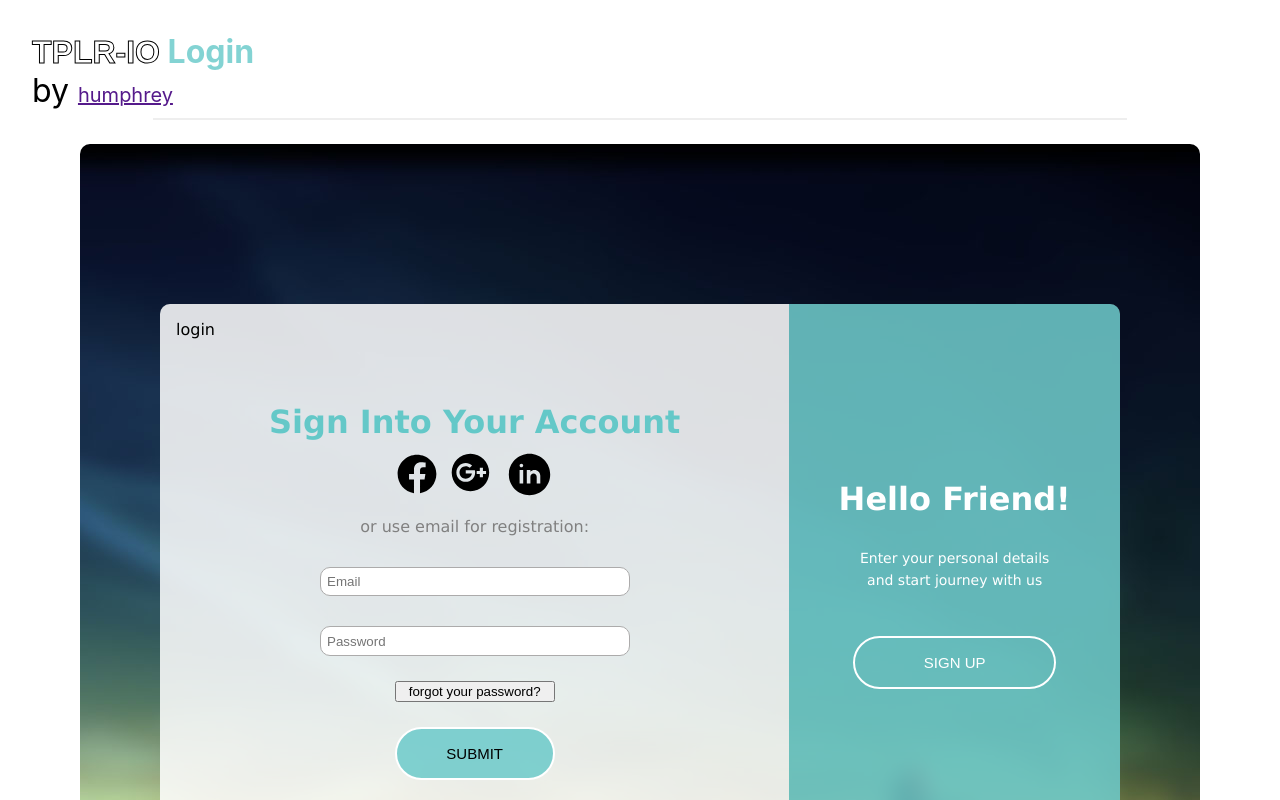
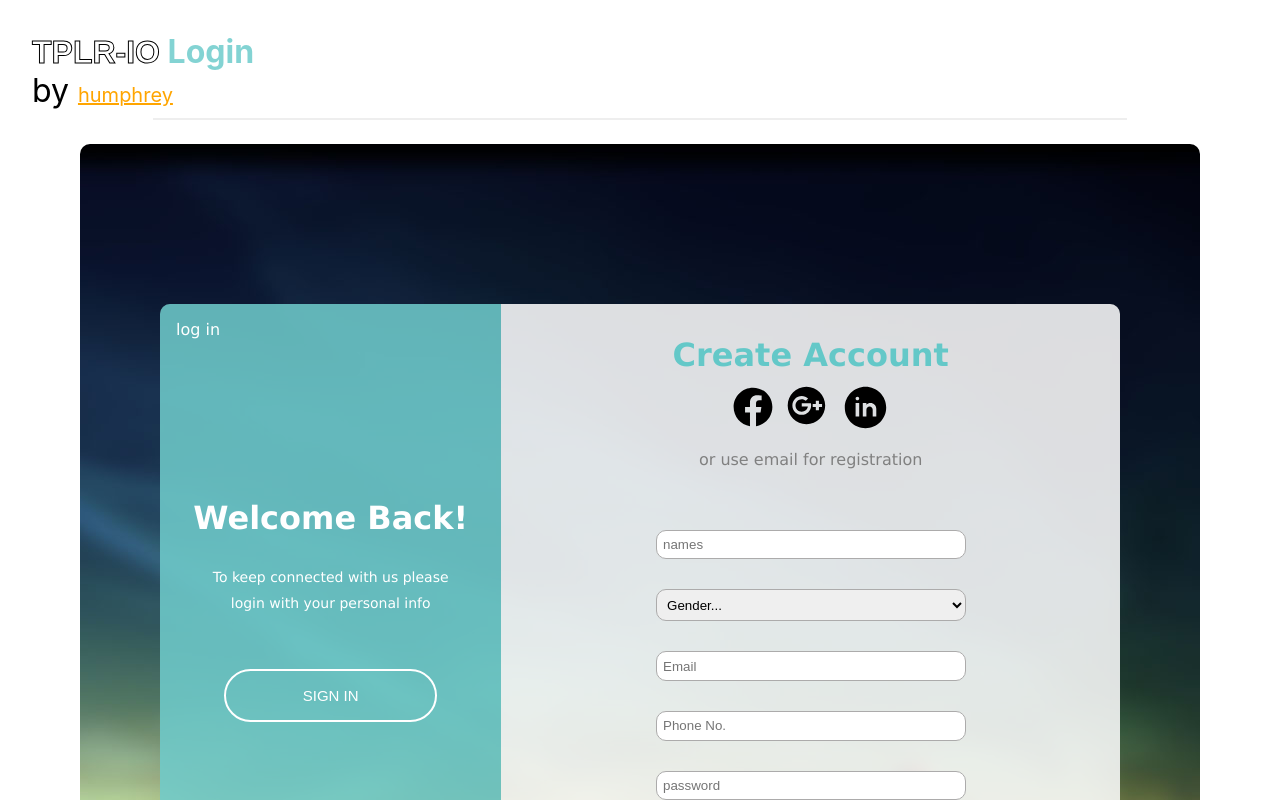
Before and after one commit to Templa-io/SignUp-form-field-with-React-Form-Hook, a React (Create React App) app: page /signup in a window 1280 px wide. Shown: the top 800 px of the page. Built offline with nearby package versions, Linux system fonts and the light colour scheme.

Commit message:
include page redirection with react router

```diff
--- a/package.json
+++ b/package.json
@@ -9,6 +9,7 @@
     "react": "^18.2.0",
     "react-dom": "^18.2.0",
     "react-hook-form": "^7.43.2",
+    "react-router-dom": "^6.8.2",
     "react-scripts": "5.0.1",
     "web-vitals": "^2.1.4"
   },
--- a/src/App.css
+++ b/src/App.css
@@ -28,8 +28,10 @@
   font-weight: bold;
   color: rgb(100, 200, 200, 0.8);
 }
-a {
+.logo a {
   font-size: 20px;
+  color: orange;
+  text-decoration: underline;
 }
 
 .btn {
--- a/src/App.js
+++ b/src/App.js
@@ -1,3 +1,4 @@
+import { Route, Routes } from "react-router-dom";
 import "./App.css";
 import LoginPage from "./components/LoginPage";
 import SignUp from "./components/SignUp";
@@ -18,8 +19,10 @@ function App() {
         </div>
       </div>
       <hr />
-      {/* <SignUp /> */}
-      <LoginPage />
+      <Routes>
+        <Route path="signup" element={<SignUp />} />
+        <Route path="login" element={<LoginPage />} />
+      </Routes>
     </div>
   );
 }
--- a/src/components/LoginPage.js
+++ b/src/components/LoginPage.js
@@ -1,5 +1,6 @@
 import React from "react";
 import { useForm } from "react-hook-form";
+import { Link } from "react-router-dom";
 import { Facebook, Google, Linkedin } from "../AllSvgs";
 import "./LoginPage.css";
 
@@ -60,7 +61,9 @@ const LoginPage = () => {
               <span>Enter your personal details </span>
               <span>and start journey with us</span>
             </div>
-            <div className="btn">sign up</div>
+            <Link to="/signup">
+              <div className="btn">sign up</div>
+            </Link>
           </div>
         </div>
       </div>
--- a/src/components/SignUp.css
+++ b/src/components/SignUp.css
@@ -116,3 +116,7 @@ select {
   outline: none;
   margin: 5px;
 }
+a {
+  color: white;
+  text-decoration: none;
+}
--- a/src/components/SignUp.js
+++ b/src/components/SignUp.js
@@ -1,5 +1,6 @@
 import React from "react";
 import { useForm } from "react-hook-form";
+import { Link } from "react-router-dom";
 import { Facebook, Google, Linkedin } from "../AllSvgs";
 import "./SignUp.css";
 
@@ -31,7 +32,9 @@ const SignUp = () => {
               <span>login with your personal info</span>
             </div>
 
-            <div className="btn">SIGN IN</div>
+            <Link to="/login">
+              <div className="btn">SIGN IN</div>
+            </Link>
           </div>
           <div className="left">
             <div>
```
Also changed, not shown: src/index.js (+9 -8 lines), 1 other file (tests, documents, lock files or other folders).
